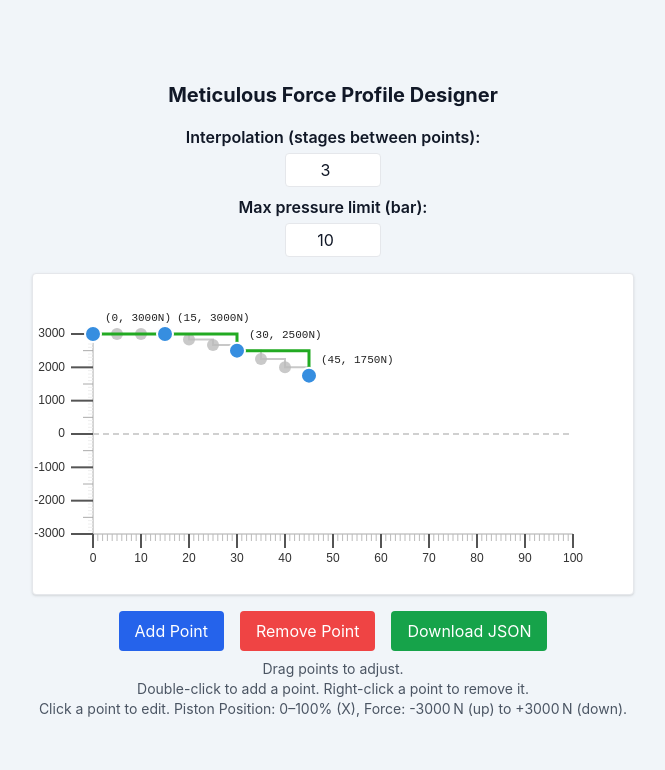
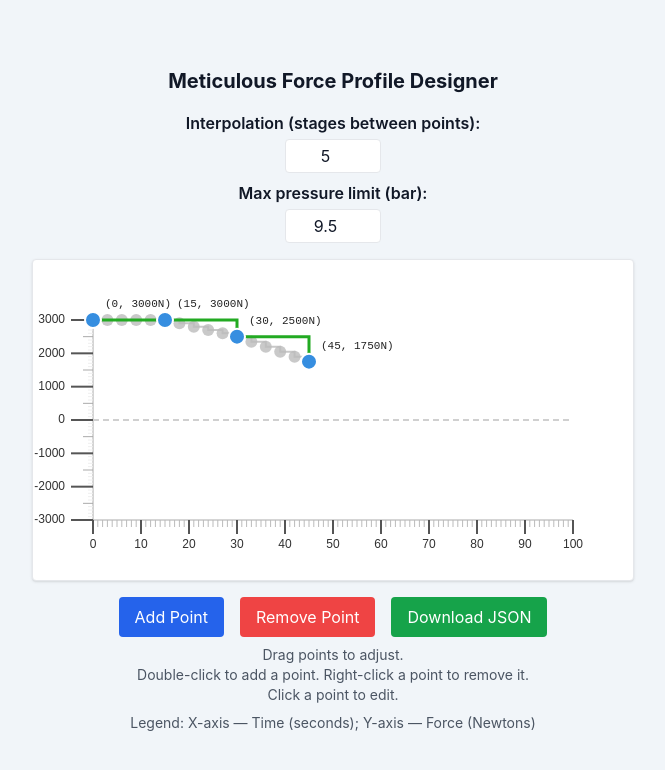
Before and after one commit to rbcollins123/meticulos-power-profile, a Vue app: page / in a window 1280 px wide. Shown: the top 770 px of the page, without its empty margins (307-972 px from the left). Built offline with nearby package versions, Linux system fonts and the light colour scheme.

Commit message:
Name exported stages by force

```diff
--- a/src/App.vue
+++ b/src/App.vue
@@ -42,7 +42,7 @@
           <div class="mb-1 font-semibold text-gray-700">Edit Point</div>
           <div class="flex gap-3 items-center">
             <label>
-              X (%):
+              X (s):
               <input type="number" min="0" max="100" v-model.number="editPos" @change="commitEdit('pos')" class="ml-1 w-20 border rounded px-1 py-0.5"/>
             </label>
             <label>
@@ -61,7 +61,10 @@
       <div class="mt-2 text-gray-600 text-sm text-center">
         Drag points to adjust.<br>
         Double-click to add a point. Right-click a point to remove it.<br>
-        Click a point to edit. Piston Position: 0–100% (X), Force: -3000 N (up) to +3000 N (down).
+        Click a point to edit.
+      </div>
+      <div class="mt-2 text-gray-600 text-sm text-center">
+        Legend: X-axis — Time (seconds); Y-axis — Force (Newtons)
       </div>
       <div v-if="jsonOutput" class="mt-4">
         <h3 class="font-semibold">Preview:</h3>
@@ -90,8 +93,8 @@ const curvePoints = ref([
 ]);
 let dragIndex = -1;
 
-const interpolation = ref(3);
-const maxPressure = ref(10);
+const interpolation = ref(5);
+const maxPressure = ref(9.5);
 
 const curveCanvas = ref(null);
 const jsonOutput = ref("");
@@ -330,7 +333,7 @@ function redraw() {
   ctx.font = "14px sans-serif";
   ctx.textAlign = "center";
   ctx.fillText(
-    "Piston Position (%)",
+    "Time (s)",
     canvasWidth / 2,
     canvasHeight - 4 + 24
   );
@@ -450,10 +453,11 @@ function exportJSON() {
       const pos0 = Math.round(prev.pos + (next.pos - prev.pos) * t0);
       const pos1 = Math.round(prev.pos + (next.pos - prev.pos) * t1);
       const force0 = prev.force + (next.force - prev.force) * t0;
+      const forceValue = Math.round(force0);
       const powerValue = forceToPower(force0);
 
       stages.push({
-        name: `Stage${stages.length + 1}`,
+        name: `${forceValue} N`,
         type: "power",
         dynamics: {
           points: [[0, powerValue]],
@@ -474,7 +478,7 @@ function exportJSON() {
             value: Number.isFinite(maxPressure.value) ? maxPressure.value : 10
           }
         ],
-        key: `power_${stages.length + 1}`
+        key: `power_${forceValue}_${stages.length + 1}`
       });
     }
   }
```
